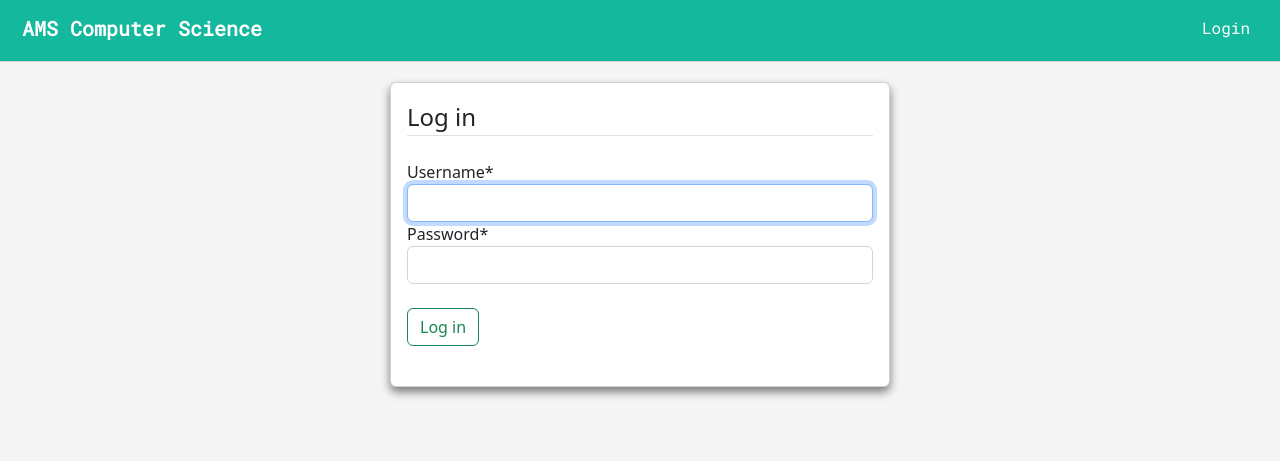
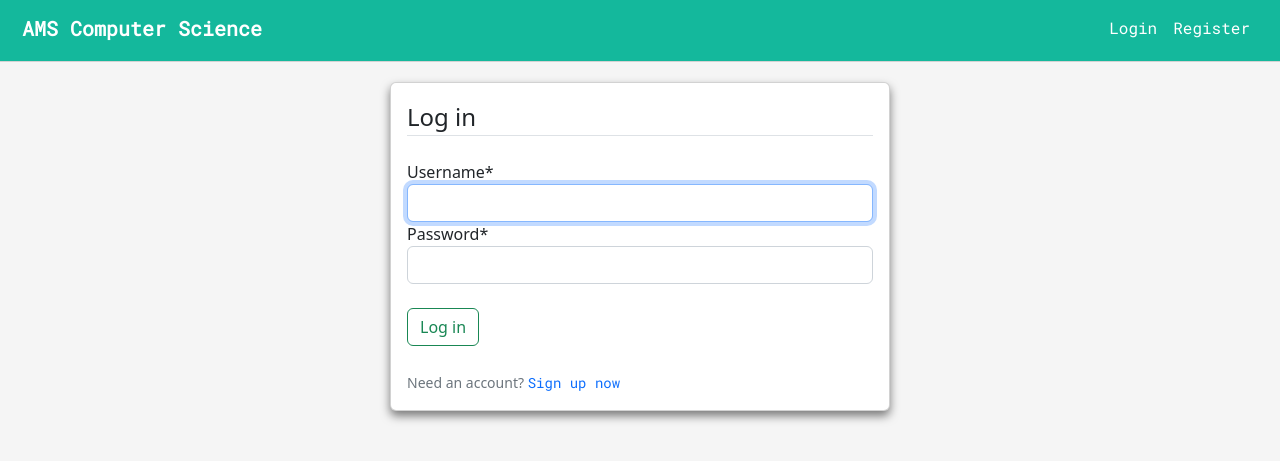
Before and after one commit to JackPadalino/AMSCSApp, a Django app: page /users/login/ in a window 1280 px wide. Shown: the top 461 px of the page. Run offline with Django 4.2, Linux system fonts and the light colour scheme; some libraries are stand-ins or nearby versions.

Commit message:
updated user registration

```diff
--- a/amscsapp/settings.py
+++ b/amscsapp/settings.py
@@ -162,4 +162,7 @@ AWS_S3_REGION_NAME = 'us-east-1'
 # file storage - comment out DEFAULT_FILE_STORAGE to store everything locally
 DEFAULT_FILE_STORAGE = 'storages.backends.s3boto3.S3Boto3Storage'
 
+# email domain
+AMSCSAPP_EMAIL_DOMAIN = os.environ.get('AMSCSAPP_EMAIL_DOMAIN')
+
 django_heroku.settings(locals())
--- a/main/templates/main/main-base.html
+++ b/main/templates/main/main-base.html
@@ -54,7 +54,7 @@
                     </li>
                 {% else %}
                     <a class="nav-link active" aria-current="page" href="{% url 'users-login' %}">Login</a>
-                    <!--<a class="nav-link active" aria-current="page" href= url 'users-register' %}">Register</a>-->
+                    <a class="nav-link active" aria-current="page" href= "{% url 'users-register' %}">Register</a>
                 {% endif %}
             </div>
         </div>
--- a/users/templates/users/users-login.html
+++ b/users/templates/users/users-login.html
@@ -17,7 +17,7 @@
             </form>
             <br>
             <div>
-                <!--<small class='text-muted'>Need an account? <a class='ml-2' href= url 'users-register' %}">Sign up now</a></small>-->
+                <small class='text-muted'>Need an account? <a class='ml-2' href= "{% url 'users-register' %}">Sign up now</a></small>
                 <!--<small class='text-muted'>Forgot password? <a href= url 'password_reset' >Send reset instructions</a></small>-->
             </div>
         </div>
--- a/users/urls.py
+++ b/users/urls.py
@@ -5,7 +5,7 @@ from . import views
 from django.conf import settings
 from django.conf.urls.static import static
 from .views import (
-    #RegisterView,
+    RegisterView,
     ProfileView,
     MyClassesListView,
     MyProjectsListView,
@@ -14,7 +14,7 @@ from .views import (
     )
 
 urlpatterns = [
-    #path('register/',RegisterView,name='users-register'),
+    path('register/',RegisterView,name='users-register'),
     path('login/',auth_views.LoginView.as_view(template_name='users/users-login.html'),name='users-login'),
     path('logout/',auth_views.LogoutView.as_view(template_name='users/users-logout.html'),name='users-logout'),
     path('my-classes/',MyClassesListView,name='users-my-classes'),
```
